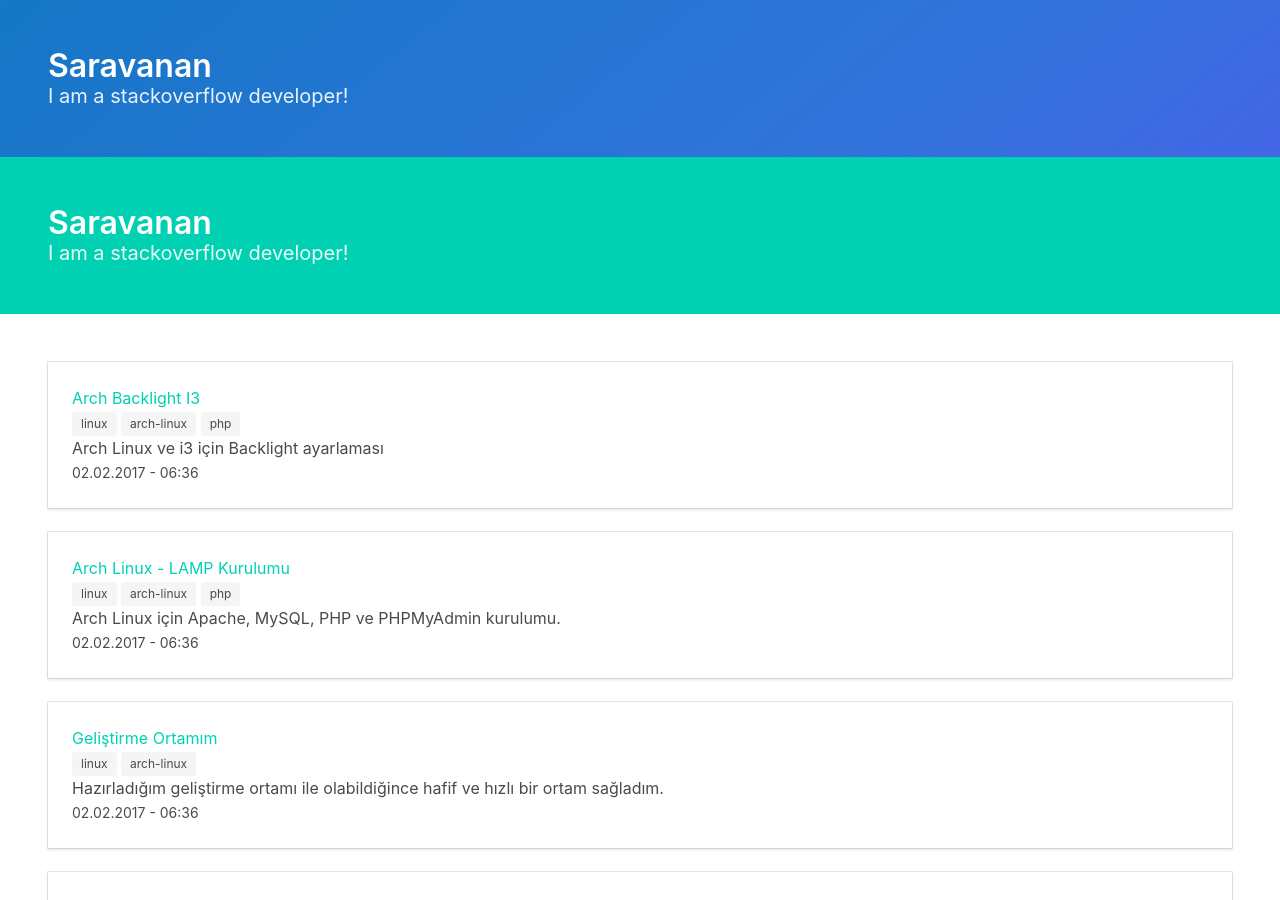
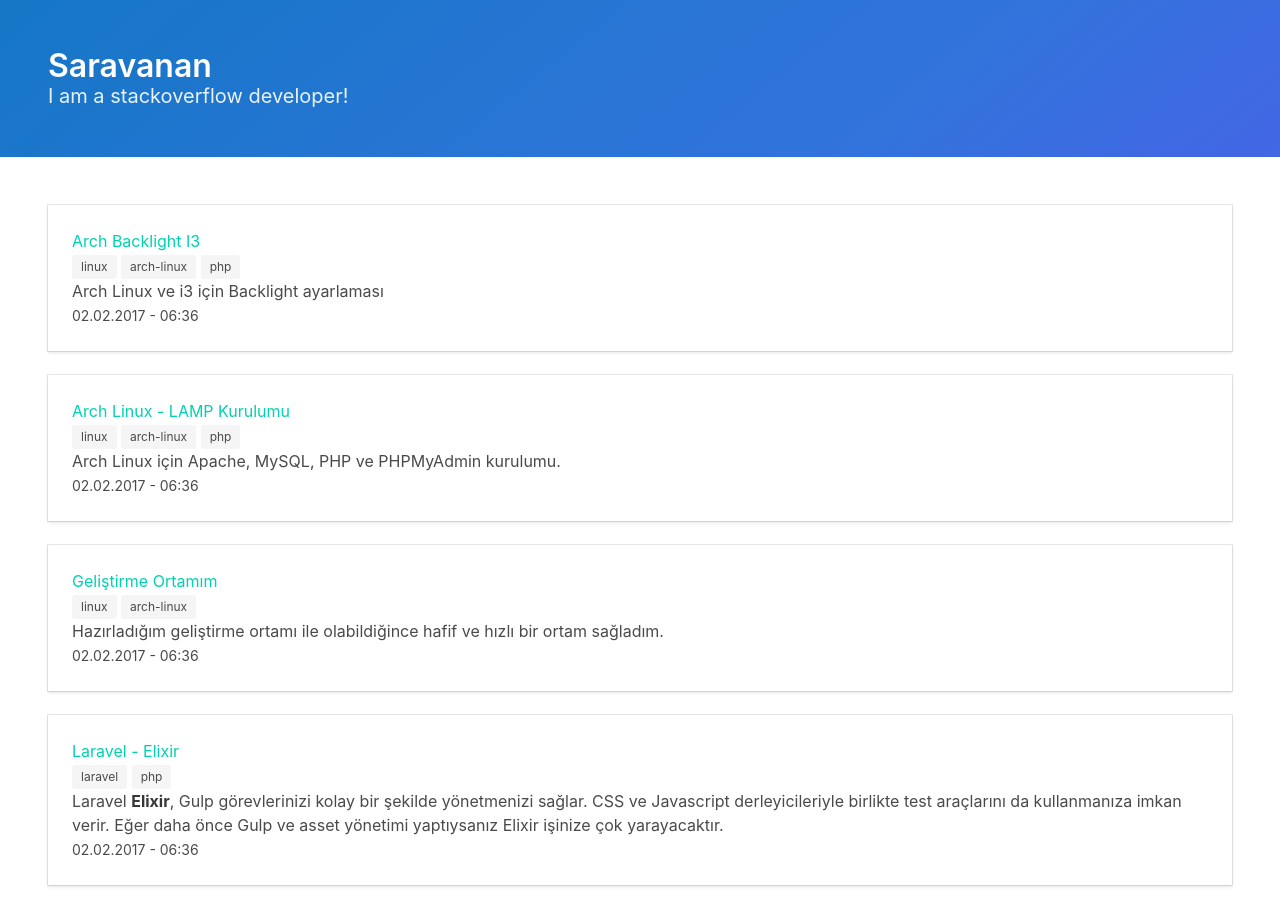
Before and after one commit to saravanaram/saravanaram.github.io, a Jekyll site: the page built from index.html, in a window 1280 px wide and 900 px high. Built offline with Jekyll 4.4.1, drawn with Linux system fonts in a browser that asks for light colours; the list of posts is cut into pages by our own code.

Commit message:
Update index.html

```diff
--- a/index.html
+++ b/index.html
@@ -1,7 +1,7 @@
 ---
 layout: default
 ---
-<section class="hero is-primary">
+<!--<section class="hero is-primary">
     <div class="hero-body">
         <div class="container is-fluid">
             <h1 class="title">
@@ -12,7 +12,7 @@ layout: default
             </h2>
         </div>
     </div>
-</section>
+</section>-->
 <section class="section">
     <div class="container is-fluid">
         {% for post in paginator.posts %}
```
